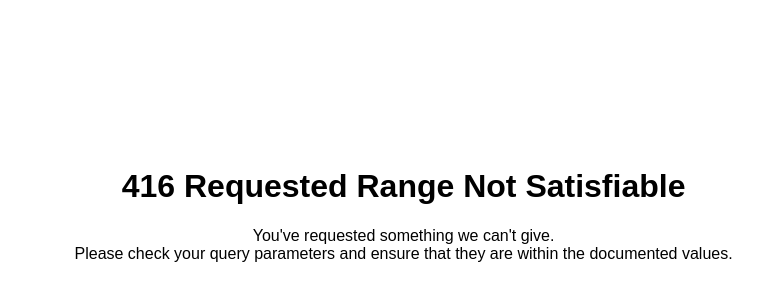
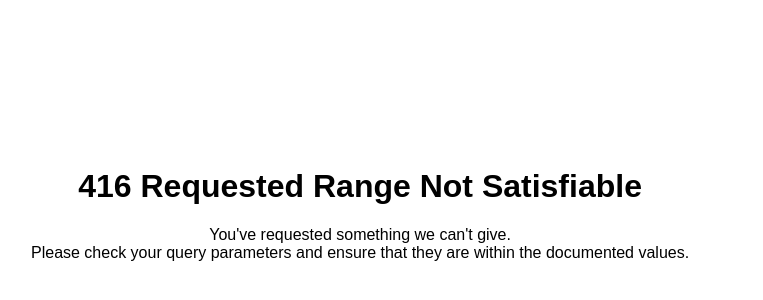
Before and after one commit to andrewjli/travelsmartlondon, a plain HTML site: page html/error416.html in a window 1280 px wide. Shown: the part 186-486 px from the top of the page, without its empty margins (293-1056 px from the left). Drawn offline with Linux system fonts and the light colour scheme.

Commit message:
Fixed margin error

```diff
--- a/html/error416.html
+++ b/html/error416.html
@@ -13,7 +13,7 @@
                 position: absolute;
                 top: 50%;
                 left: 50%;
-                margin: -67px 0px 0px -272.5px;
+                margin: -67.5px 0px 0px -316px;
             }
         </style>
     </head>
```
